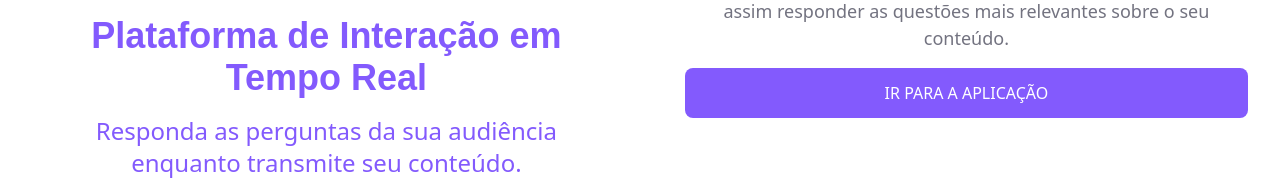
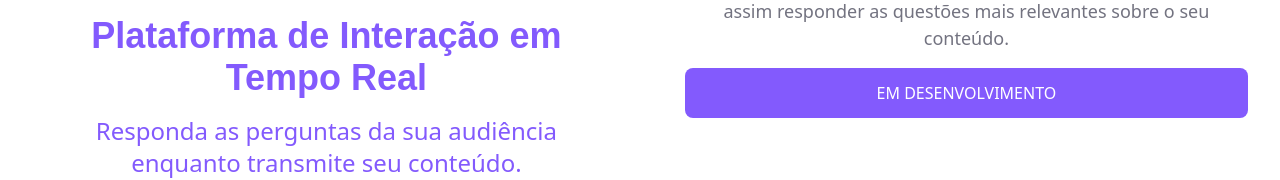
Before and after one commit to esdrasdutra/nlw-together, a React (Create React App) app in the folder letmeaskfront/: page / in a window 1280 px wide. Shown: the part 275-455 px from the top of the page. Built offline with nearby package versions, Linux system fonts and the light colour scheme.

Commit message:
Landing Page Styling

```diff
--- a/letmeaskfront/src/pages/Landing.tsx
+++ b/letmeaskfront/src/pages/Landing.tsx
@@ -30,8 +30,8 @@ export function Landing() {
               Você será capaz de criar uma sala para receber a sua audiência e assim responder as questões mais relevantes
               sobre o seu conteúdo.</p>
 
-           <Button onClick={ handleHome } type="submit">
-              IR PARA A APLICAÇÃO
+           <Button type="submit">
+              EM DESENVOLVIMENTO
             </Button>
           </div>
         </main>
```
